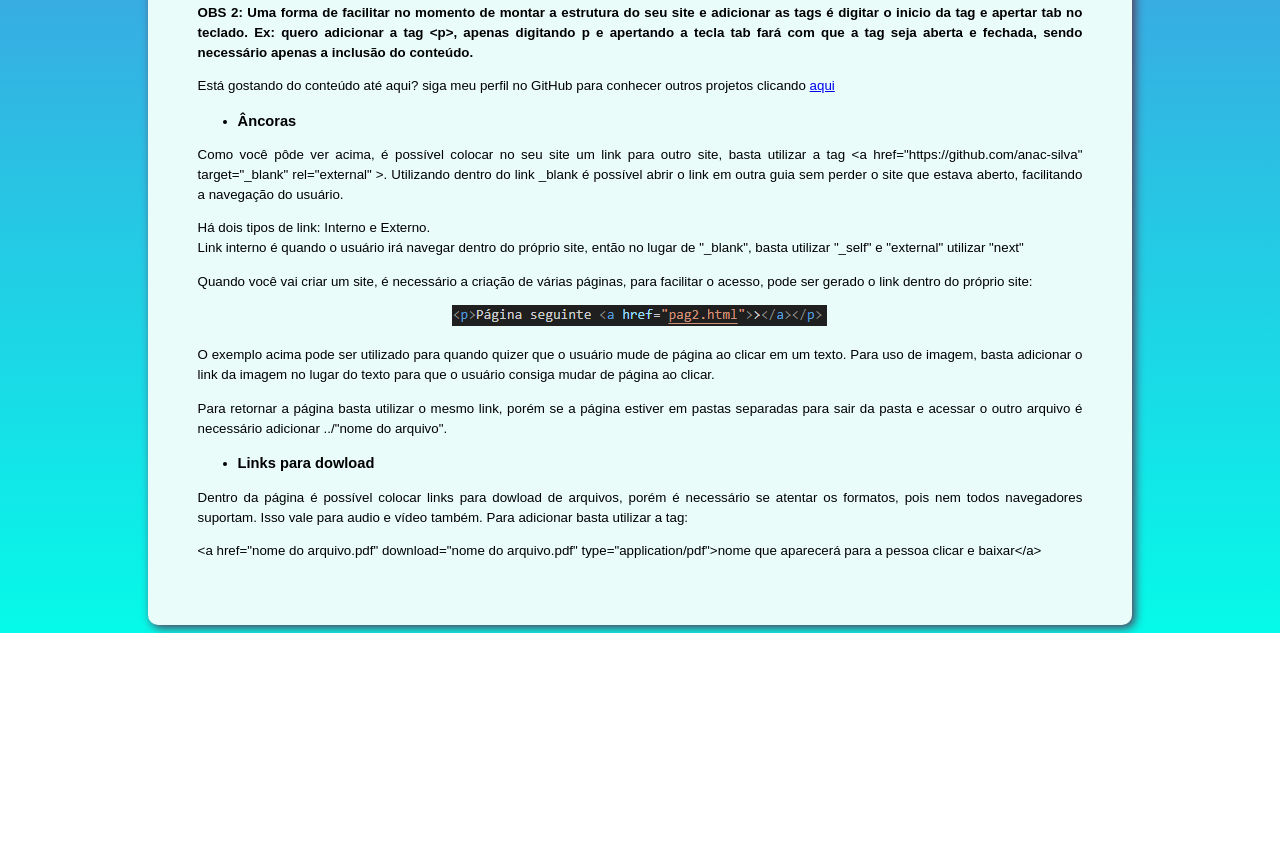
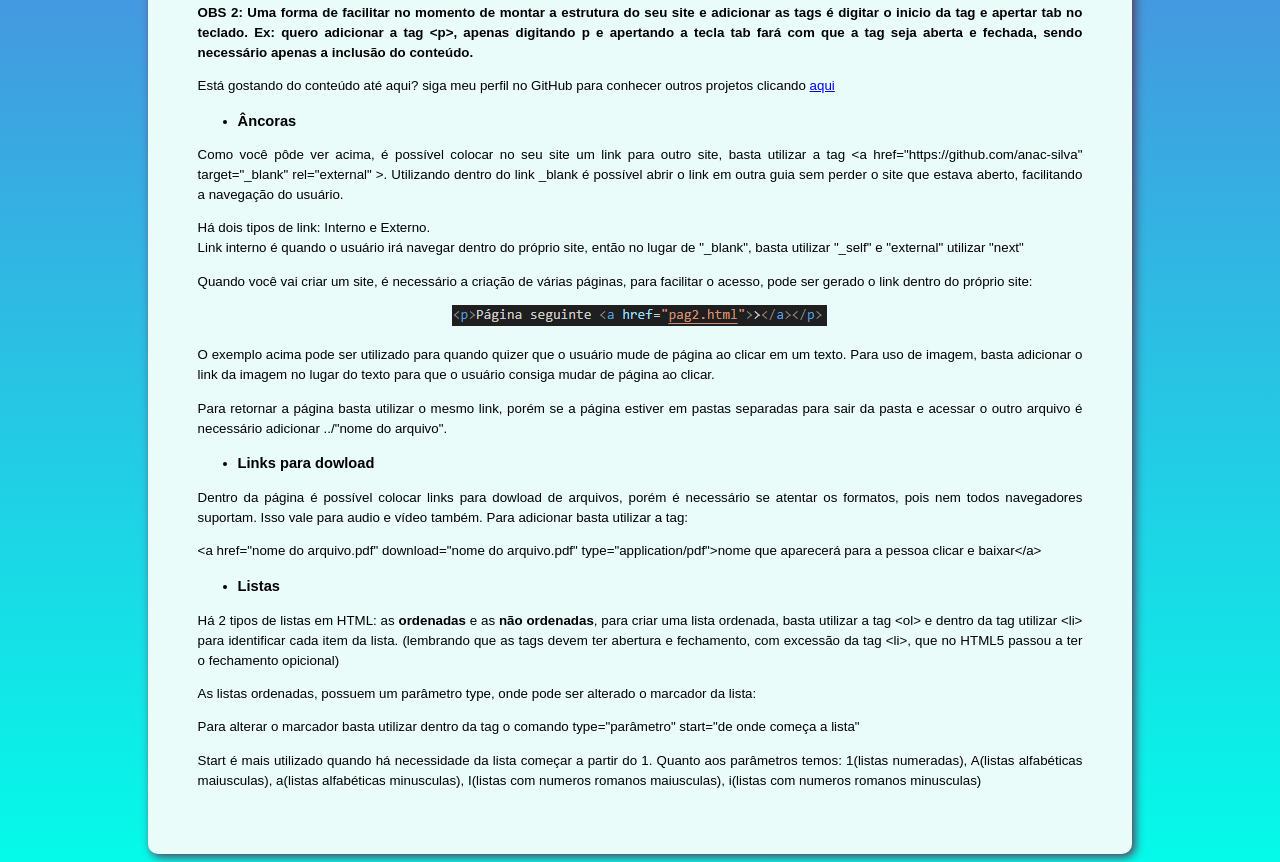
Before and after one commit to anac-silva/Curso_JavaScript_HTML_CSS, a plain HTML site: page Anotações/index.html in a window 1280 px wide. Shown: the part 2123-2985 px from the top of the page. Before the commit the page ends 2756 px from the top, so only its background shows below. Drawn offline with Linux system fonts and the light colour scheme.

Commit message:
Acréscimo tópico listas

```diff
--- a/Anotações/index.html
+++ b/Anotações/index.html
@@ -95,6 +95,19 @@
         <p>Dentro da página é possível colocar links para dowload de arquivos, porém é necessário se atentar os formatos, pois nem todos navegadores suportam. Isso vale para audio e vídeo também. Para adicionar basta utilizar a tag:
         </p>
         <p>&lt;a href="nome do arquivo.pdf" download="nome do arquivo.pdf" type="application/pdf">nome que aparecerá para a pessoa clicar e baixar&lt;/a&gt;</p>
+
+        <ul>
+            <li><strong>Listas</strong></li>
+        </ul>
+        <p>Há 2 tipos de listas em HTML: as <strong>ordenadas</strong> e as <strong>não ordenadas</strong>, para criar uma lista ordenada, basta utilizar a tag &lt;ol&gt; e dentro da tag utilizar &lt;li&gt; para identificar cada item da lista. (lembrando que as tags devem ter abertura e fechamento, com excessão da tag &lt;li&gt;, que no HTML5 passou a ter o fechamento opicional)</p>
+        <p>As listas ordenadas, possuem um parâmetro type, onde pode ser alterado o marcador da lista:</p>
+        <p>Para alterar o marcador basta utilizar dentro da tag o comando type="parâmetro" start="de onde começa a lista" </p>
+        <p>Start é mais utilizado quando há necessidade da lista começar a partir do 1. Quanto aos parâmetros temos: 1(listas numeradas), A(listas alfabéticas maiusculas), a(listas alfabéticas minusculas), I(listas com numeros romanos maiusculas), i(listas com  numeros romanos minusculas)</p>
+
+
+
+
+
     </section>
 
 </body>
```
